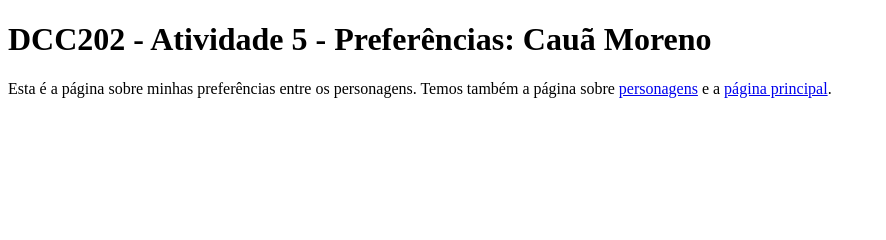
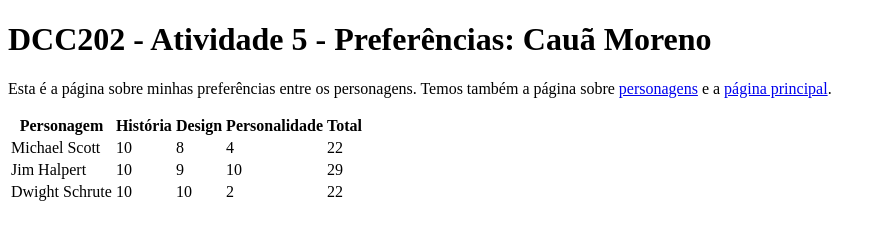
Before and after one commit to ufjf-dcc202/ufjf-dcc202-2023-3-b-atv5-CauaMoreno, a website: page preferencias.html in a window 1280 px wide. Shown: the whole page, without its empty margins (0-886 px from the left). Drawn offline with Linux system fonts and the light colour scheme.

Commit message:
adiciona tabela a preferencias.html

```diff
--- a/preferencias.html
+++ b/preferencias.html
@@ -9,7 +9,16 @@
     <main>
         <h1>DCC202 - Atividade 5 - Preferências: Cauã Moreno</h1>
         <p>Esta é a página sobre minhas preferências entre os personagens. Temos também a página sobre <a href="personagens.html">personagens</a> e a <a href="index.html">página principal</a>.</p>
+        <table>
+            <thead> <tr>
+               <th>Personagem</th> <th>História</th>    <th>Design</th>  <th>Personalidade</th>   <th>Total</th>
+            </tr></thead>
+            <tbody>
+                <tr><td>Michael Scott</td>   <td>10</td>  <td>8</td>   <td>4</td>   <td>22</td></tr>
+                <tr><td>Jim Halpert</td> <td>10</td>  <td>9</td>   <td>10</td>  <td>29</td></tr>
+                <tr><td>Dwight Schrute</td>  <td>10</td>  <td>10</td>  <td>2</td>   <td>22</td></tr></tbody>
 
+        </table>
     </main>
 </body>
 </html>
```
